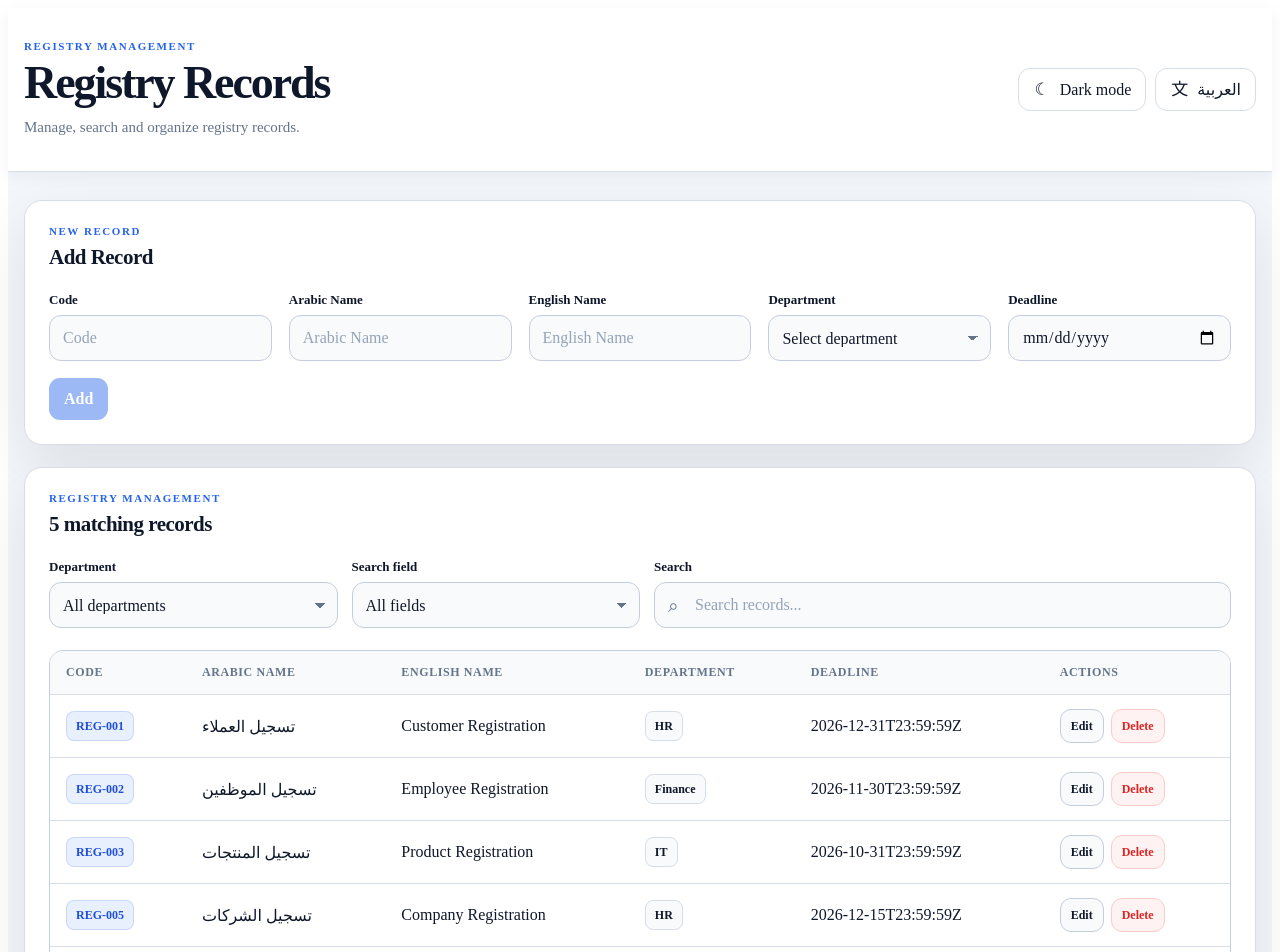
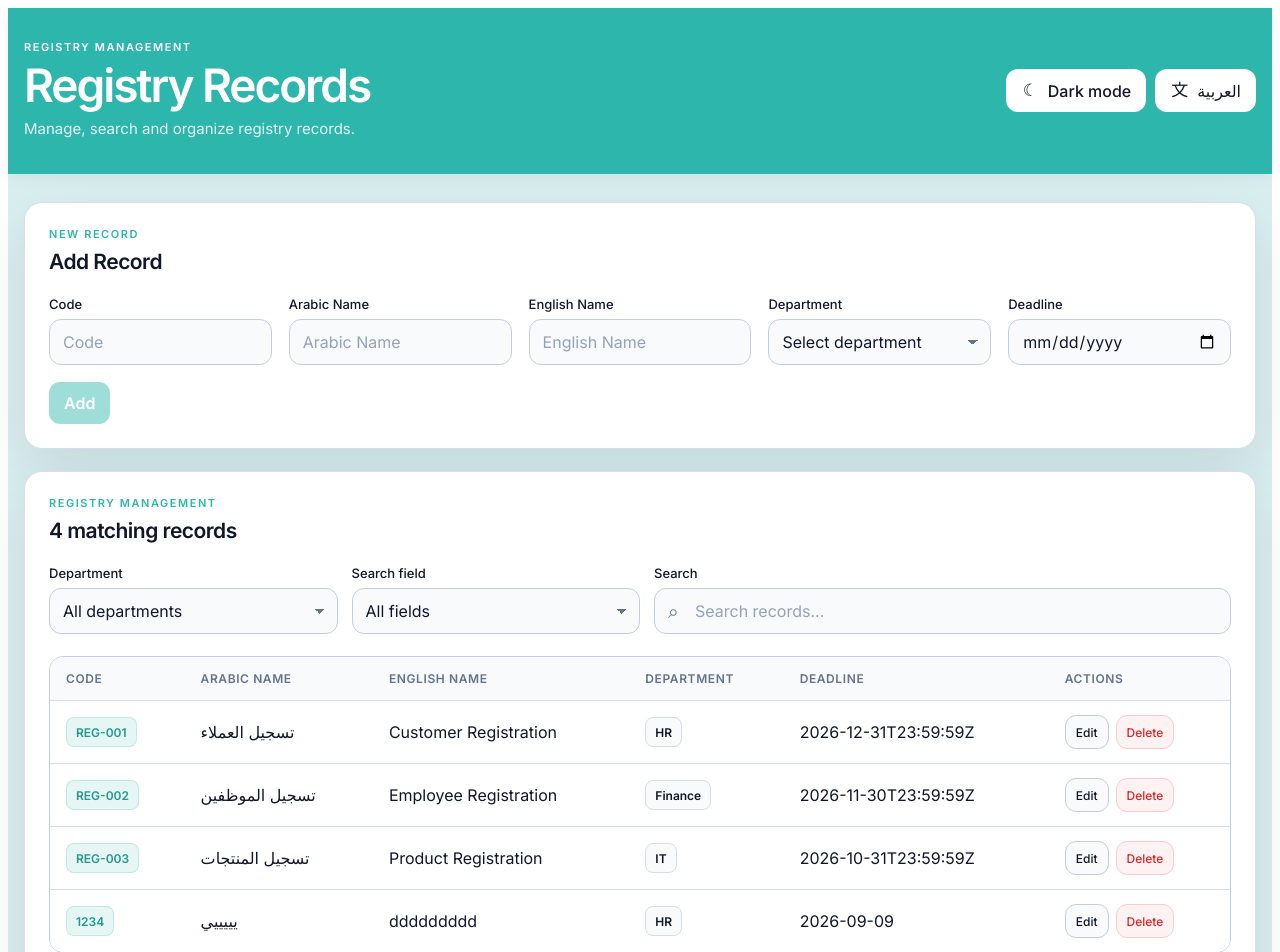
Before and after one commit to mv7x/registry-app, an Angular app: page / in a window 1280 px wide. Shown: the top 952 px of the page. Built offline with nearby package versions, Linux system fonts and the light colour scheme; data requests are answered from the project's data file.

Commit message:
DesignChange

```diff
--- a/db.json
+++ b/db.json
@@ -28,22 +28,13 @@
       "createdAt": "2026-09-01T10:00:00Z"
     },
     {
-      "id": "5",
-      "code": "REG-005",
-      "arabicName": "تسجيل الشركات",
-      "englishName": "Company Registration",
+      "id": "NFFqHzi78DM",
+      "code": "1234",
+      "arabicName": "يييييي",
+      "englishName": "ddddddddd",
       "department": "HR",
-      "submissionDeadline": "2026-12-15T23:59:59Z",
-      "createdAt": "2026-09-01T12:00:00Z"
-    },
-    {
-      "id": "CwVrRQfzY-w",
-      "code": "1234",
-      "arabicName": "بلللللللللل",
-      "englishName": "fffffffffffff",
-      "department": "Legal",
-      "submissionDeadline": "2026-09-17",
-      "createdAt": "2026-09-01T21:39:24.603Z"
+      "submissionDeadline": "2026-09-09",
+      "createdAt": "2026-09-02T01:14:04.810Z"
     }
   ],
   "$schema": "./node_modules/json-server/schema.json"
--- a/src/app/app.css
+++ b/src/app/app.css
@@ -1,8 +1,13 @@
+@import url('https://fonts.googleapis.com/css2?family=Inter:wght@400;500;600&display=swap');
+
 :host {
+  font-family: 'Inter', sans-serif;
+  font-weight: 400;
+
   display: block;
   min-height: 100vh;
 
-  --bg: #f3f6fa;
+  --bg: #d9eeef;
   --surface: #ffffff;
   --surface-soft: #f8fafc;
   --surface-hover: #f1f5f9;
@@ -14,9 +19,9 @@
   --border: #d7dee8;
   --border-strong: #c4ceda;
 
-  --primary: #2563eb;
-  --primary-hover: #1d4ed8;
-  --primary-soft: rgba(37, 99, 235, 0.10);
+  --primary: #2cb6ac;
+  --primary-hover: #24998f;
+  --primary-soft: rgba(44, 182, 172, 0.12);
 
   --danger: #dc2626;
   --danger-soft: #fef2f2;
@@ -111,6 +116,32 @@ select {
   box-shadow: var(--shadow-sm);
 }
 
+:host:not(.dark-theme) .app-header {
+  background: var(--primary);
+  border-bottom-color: var(--primary);
+}
+
+:host:not(.dark-theme) .app-header .eyebrow,
+:host:not(.dark-theme) .app-header h1,
+:host:not(.dark-theme) .app-header .subtitle {
+  color: #ffffff;
+}
+
+:host:not(.dark-theme) .app-header .subtitle {
+  opacity: 0.88;
+}
+
+:host:not(.dark-theme) .app-header .toolbar-button {
+  border-color: rgba(255, 255, 255, 0.28);
+  background: #ffffff;
+  color: var(--text);
+}
+
+:host:not(.dark-theme) .app-header .toolbar-button:hover {
+  border-color: rgba(255, 255, 255, 0.55);
+  background: #ffffff;
+}
+
 .header-content {
   width: min(1320px, calc(100% - 32px));
   margin: 0 auto;
@@ -135,7 +166,7 @@ select {
   color: var(--primary);
 
   font-size: 11px;
-  font-weight: 800;
+  font-weight: 600;
   letter-spacing: 0.14em;
   text-transform: uppercase;
 }
@@ -151,6 +182,7 @@ h1 {
   margin-bottom: 9px;
 
   font-size: clamp(30px, 4vw, 46px);
+  font-weight: 600;
   line-height: 1;
   letter-spacing: -0.045em;
 }
@@ -159,12 +191,14 @@ h2 {
   margin-bottom: 0;
 
   font-size: 21px;
+  font-weight: 600;
   line-height: 1.2;
   letter-spacing: -0.025em;
 }
 
 h3 {
   margin-bottom: 7px;
+  font-weight: 600;
 }
 
 .subtitle {
@@ -184,6 +218,7 @@ h3 {
 
 .toolbar-button {
   min-height: 43px;
+  font-weight: 500;
   padding: 0 14px;
 
   border: 1px solid var(--border);
@@ -267,7 +302,7 @@ h3 {
 
   color: var(--text);
   font-size: 13px;
-  font-weight: 700;
+  font-weight: 500;
 }
 
 .field input,
@@ -404,6 +439,7 @@ h3 {
 .pagination-button,
 .page-number {
   min-height: 42px;
+  font-weight: 500;
 
   border-radius: 11px;
   padding: 0 15px;
@@ -420,7 +456,7 @@ h3 {
 .primary-button {
   background: var(--primary);
   color: #ffffff;
-  font-weight: 700;
+  font-weight: 600;
 }
 
 .primary-button:hover:not(:disabled) {
@@ -444,7 +480,7 @@ h3 {
 .danger-button {
   background: var(--danger);
   color: #ffffff;
-  font-weight: 700;
+  font-weight: 600;
 }
 
 .danger-button:hover {
@@ -547,7 +583,7 @@ th {
   color: var(--text-soft);
 
   font-size: 12px;
-  font-weight: 800;
+  font-weight: 600;
 
   letter-spacing: 0.05em;
   text-transform: uppercase;
@@ -583,11 +619,11 @@ tbody tr:last-child td {
   border-radius: 8px;
 
   font-size: 12px;
-  font-weight: 800;
+  font-weight: 600;
 }
 
 .code-badge {
-  border: 1px solid rgba(37, 99, 235, 0.16);
+  border: 1px solid rgba(44, 182, 172, 0.20);
   background: var(--primary-soft);
   color: var(--primary-hover);
 }
@@ -610,7 +646,7 @@ tbody tr:last-child td {
   padding: 0 10px;
 
   font-size: 12px;
-  font-weight: 700;
+  font-weight: 500;
 }
 
 .edit-button {
```
